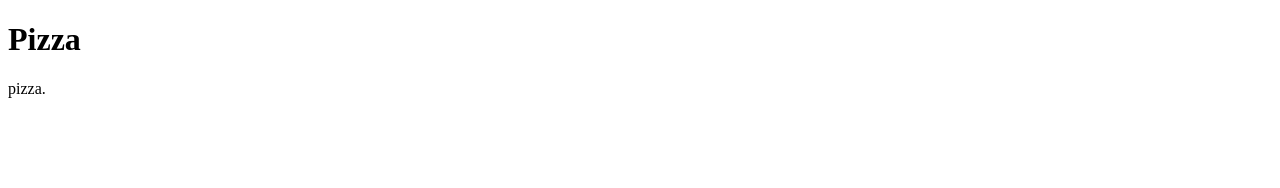
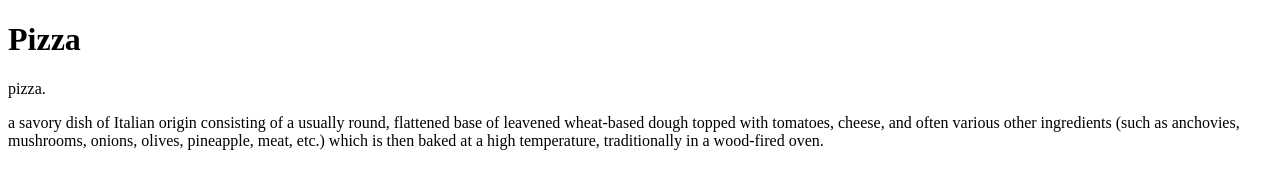
Before and after one commit to jonathanHandwerk/jonathanHandwerk.github.io, a plain HTML site: page articles/articles/8kb6134.html in a window 1280 px wide. Drawn offline with Linux system fonts and the light colour scheme.

Commit message:
Update 8kb6134.html

```diff
--- a/articles/articles/8kb6134.html
+++ b/articles/articles/8kb6134.html
@@ -1,10 +1,15 @@
 <!DOCTYPE html>
 <html>
+<meta name="viewport" content="width=device-width, initial-scale=1">
 <body>
 
 <h1>Pizza</h1>
 
 <p>pizza.</p>
 
+ <p>a savory dish of Italian origin consisting of a usually round, flattened base of leavened wheat-based dough topped with tomatoes, cheese, and often various other
+  ingredients (such as anchovies, mushrooms, onions, olives, pineapple, meat, etc.) which is then baked at a high temperature, traditionally in a wood-fired oven.</p>
+
+
 </body>
 </html>
```
